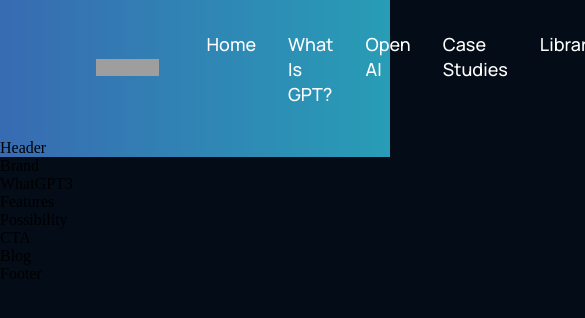
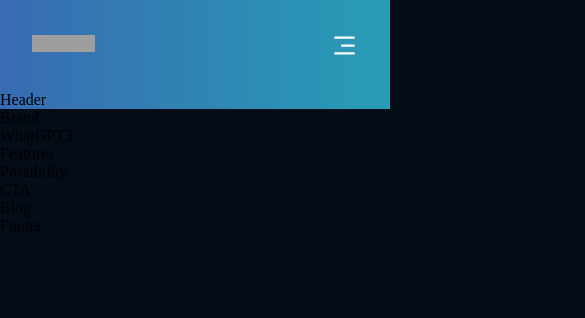
Before and after one commit to GowriP/react_website_gpt3, a React (Create React App) app: page / in a window 390 px wide. Shown: the top 318 px of the page, 585 px wide, since content can reach past the window. Built offline with nearby package versions, Linux system fonts and the light colour scheme; grey boxes are pictures that could not be loaded.

Commit message:
Navigation Bar Completed

```diff
--- a/src/components/navbar/Navbar.jsx
+++ b/src/components/navbar/Navbar.jsx
@@ -2,6 +2,16 @@
 import { RiMenu3Line, RiCloseLine } from 'react-icons/ri';
 import logo from '../../assets/GPT-3.svg'
 import './navbar.css';
+
+const Menu = () => (
+  <>
+    <p><a href="#home">Home</a></p>
+    <p><a href="#wgpt3">What is GPT?</a></p>
+    <p><a href="#possibility">Open AI</a></p>
+    <p><a href="#features">Case Studies</a></p>
+    <p><a href="#blog">Library</a></p>
+  </>
+)
 
 const Navbar = () => {
   const [toggleMenu, setToggleMenu] = useState(false);
@@ -13,11 +23,7 @@
           <img src={logo} alt="logo" />
         </div>
         <div className='gpt3__navbar-links_container'>
-          <p><a href="#home">Home</a></p>
-          <p><a href="#wgpt3">What is GPT?</a></p>
-          <p><a href="#possibility">Open AI</a></p>
-          <p><a href="#features">Case Studies</a></p>
-          <p><a href="#blog">Library</a></p>
+        <Menu/>
         </div>
       </div>
       <div className='gpt3__navbar-sign'>
@@ -27,10 +33,16 @@
       <div className='gpt3__navbar-menu'>
         {toggleMenu
           ? <RiCloseLine color="#fff" size={27} onClick={() => setToggleMenu(false)} />
-          : <RiMenu3Line color="#fff" size={27} onC lick={() => setToggleMenu(true)}/>
-        }
-        { toggleMenu && (
-          <div className='gpt3__navbar-menu_container scale-up'>
+          : <RiMenu3Line color="#fff" size={27} onClick={() => setToggleMenu(true)}/>}
+        {toggleMenu && (
+          <div className='gpt3__navbar-menu_container scale-up-center'>
+              <div className='gpt3__navbar-menu_container-links'>
+                <Menu />
+                  <div className='gpt3__navbar-menu_container-links-sign'>
+                    <p>Sign in</p>
+                    <button type='button'>Sign Up</button>
+                  </div>
+              </div>
           </div>
         )}
       </div>
--- a/src/components/navbar/navbar.css
+++ b/src/components/navbar/navbar.css
@@ -61,3 +61,76 @@
     outline: none;
     cursor: pointer;
 }
+
+.gpt3__navbar-menu{
+    margin-left: 1rem;
+
+    display: none;
+    position: relative;
+}
+
+.gpt3__navbar-menu  svg {
+    cursor: pointer;
+}
+
+.gpt3__navbar-menu_container {
+    display: flex;
+    justify-content: flex-end;
+    align-items: flex-end;
+    flex-direction: column;
+
+    text-align: end;
+    background: var(--color-footer);
+    padding: 2rem;
+    position: absolute;
+    top: 40px;
+    right: 0;
+    margin-top: 1rem;
+    min-width: 210px;
+    border-radius: 5px;
+    box-shadow: 0 0 5 rgba(0, 0, 0, 0.2);
+}
+
+.gpt3__navbar-menu_container p {
+    margin: 1rem 0;
+}
+
+.gpt3__navbar-menu_container-links-sign {
+    display: none;
+}
+
+@media screen and (max-width: 1050px) {
+    .gpt3__navbar-links_container {
+        display: none;
+    }
+
+    .gpt3__navbar-menu {
+        display: flex;
+    }
+
+}
+
+@media screen and (max-width: 700px) {
+    .gpt3__navbar {
+        padding: 2rem 4rem;
+    }
+}
+
+@media screen and (max-width: 550px) {
+    .gpt3__navbar {
+        padding: 2rem;
+    }
+
+    .gpt3__navbar-sign {
+        display: none;
+    }
+
+    .gpt3__navbar-menu_container {
+        top: 20px;
+    }
+
+    .gpt3__navbar-menu_container-links-sign{
+        display: block;
+    }
+
+}
```
